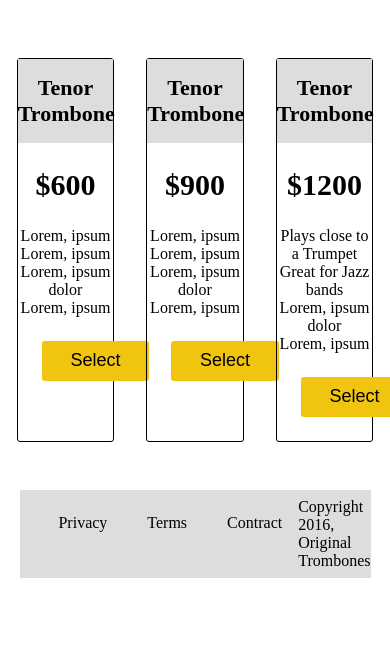
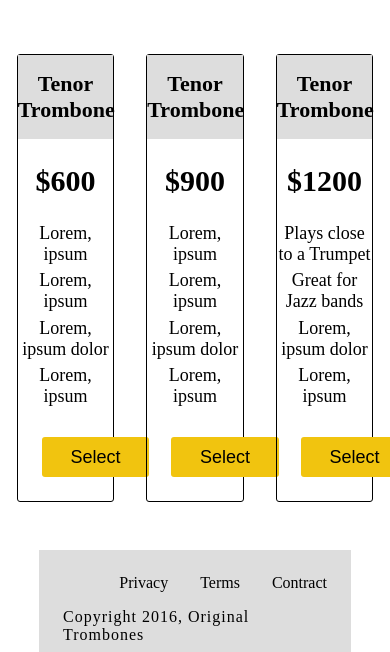
Before and after one commit to DreSean-Sutton/free-code-camp, a plain HTML site: page product-landing-page-challenge/index.html in a window 390 px wide. Shown: the part 1165-1817 px from the top of the page. Before the commit the page ends 1743 px from the top, so only its background shows below. Drawn offline with Linux system fonts and the light colour scheme.

Commit message:
Working on media queries

```diff
--- a/product-landing-page-challenge/index.html
+++ b/product-landing-page-challenge/index.html
@@ -102,16 +102,16 @@
         <button>Select</button>
       </div>
     </section>
-    <footer class="row">
+    <footer>
       <ul>
         <li>
-          <a class="footer-links">Privacy</a>
+          <a class="footer-links" href="#">Privacy</a>
         </li>
         <li>
-          <a class="footer-links">Terms</a>
+          <a class="footer-links" href="#">Terms</a>
         </li>
         <li>
-          <a class="footer-links">Contract</a>
+          <a class="footer-links" href="#">Contract</a>
         </li>
       </ul>
       <span>Copyright 2016, Original Trombones</span>
--- a/product-landing-page-challenge/styles.css
+++ b/product-landing-page-challenge/styles.css
@@ -47,16 +47,22 @@ i {
 }
 
 footer {
-  width: 90%;
+  width: 80%;
   margin: auto;
-  justify-content: flex-end;
   background-color: #DDDDDD;
-  padding: 0.5rem 0;
+  padding: 0.5rem 1.5rem;
 }
 
 footer > ul {
   display: flex;
+  justify-content: flex-end;
   list-style-type: none;
+}
+
+footer > span {
+  display: flex;
+  justify-content: flex-end;
+  letter-spacing: 1px;
 }
 
 #nav-bar > ul {
@@ -138,7 +144,8 @@ footer > ul {
 
 .pricing-layout > p {
   margin-top: 0;
-  margin-bottom: 0;
+  margin-bottom: 0.35rem;
+  font-size: 18px;
 }
 
 .nav-link {
@@ -149,7 +156,9 @@ footer > ul {
 }
 
 .footer-links {
-  margin: 0 1rem 0 1.5rem;
+  margin-left: 2rem;
+  text-decoration: none;
+  color: black;
 }
 
 .container {
@@ -205,3 +214,28 @@ footer > ul {
 .feature-p-margin {
   margin: 0.25rem 0 3rem;
 }
+
+@media screen and (max-width: 1050px) {
+  .container {
+    max-width: 1000px;
+  }
+
+  #submit {
+    font-size: 15px;
+  }
+}
+
+@media screen and (max-width: 850px) {
+  .container {
+    max-width: 800px;
+  }
+
+  .nav-bar > ul {
+    flex-direction: column;
+  }
+  .nav-link {
+    font-size: 15px;
+    margin-left: 0;
+    padding: 0 1rem;
+  }
+}
```
